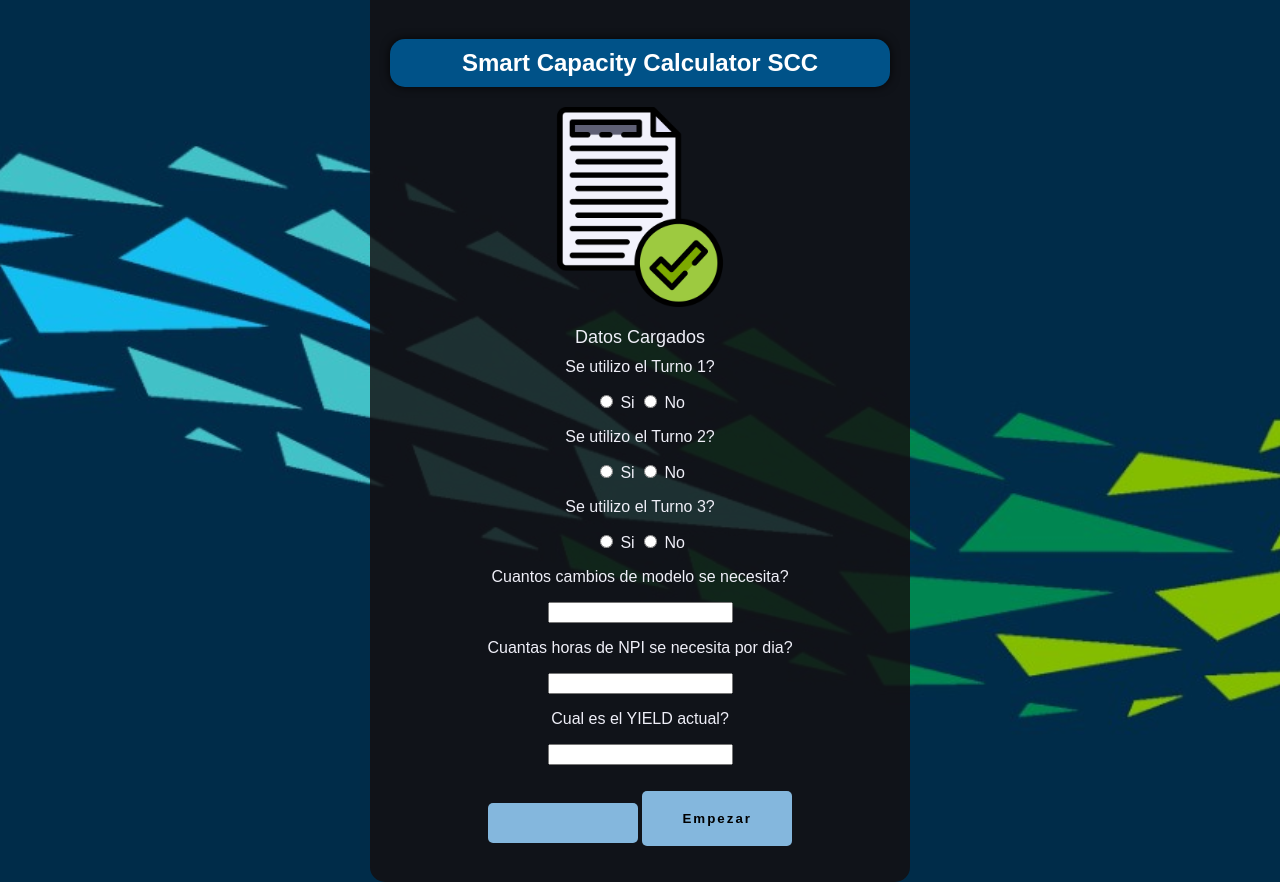
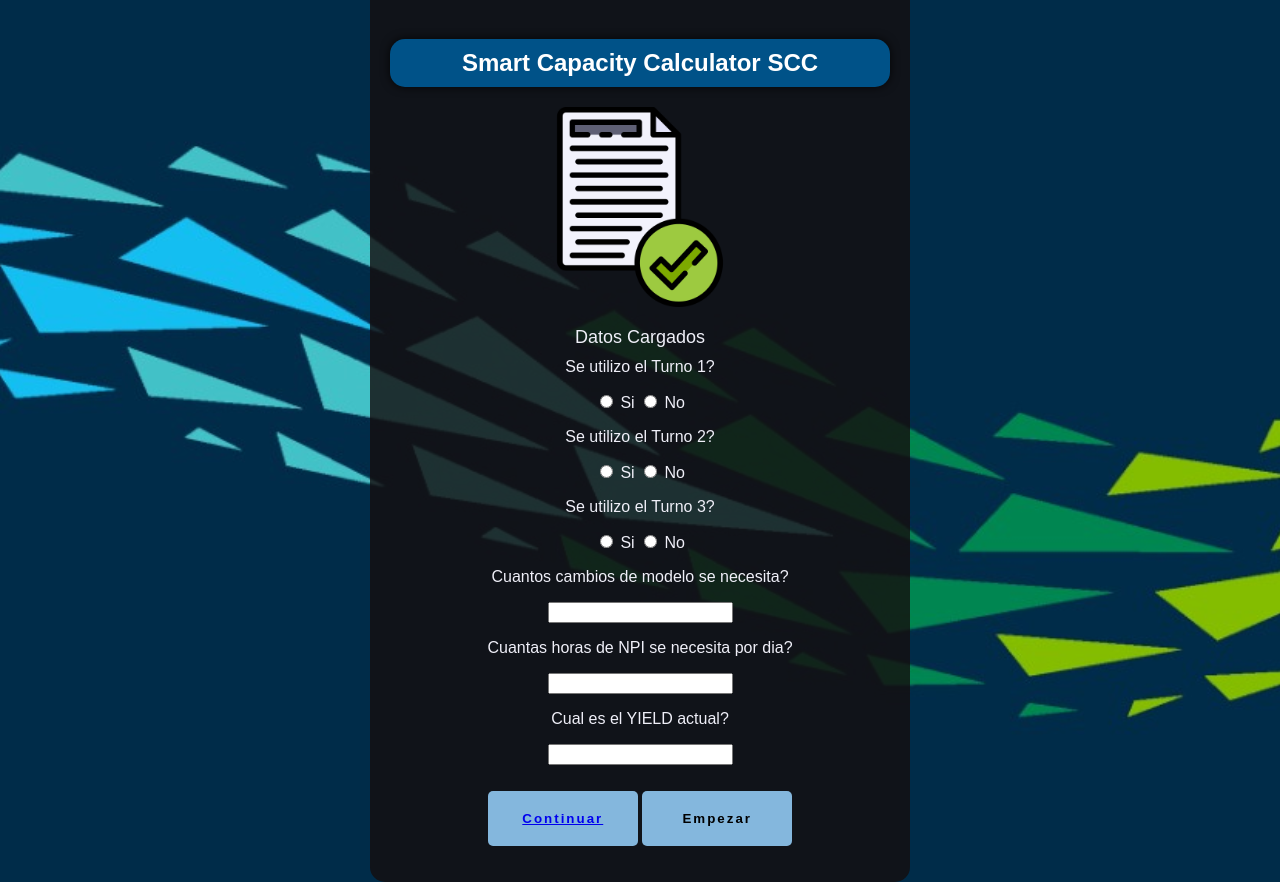
Before and after one commit to MoorningStarEELA/ola1, a plain HTML site: page 3DatosCargados.html in a window 1280 px wide. Shown: the part 31-913 px from the top of the page. Drawn offline with Linux system fonts and the light colour scheme.

Commit message:
Update 3DatosCargados.html

```diff
--- a/3DatosCargados.html
+++ b/3DatosCargados.html
@@ -128,7 +128,7 @@
 
         </form>
 
-        <button type="button"><a href="./4Resultados.html"></a></button>
+        <button type="button"><a href="./4Resultados.html">Continuar</a></button>
         <button type="button" onclick="Calcular()">Empezar</button>
         <input type="file" id="fileInput">
 
```
